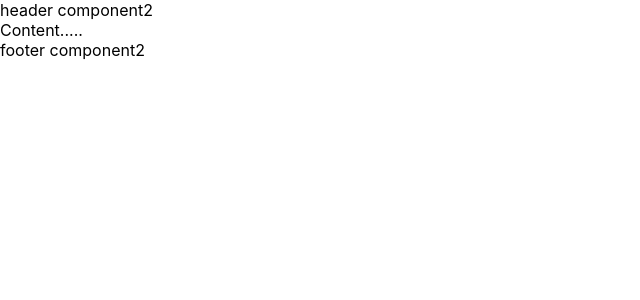
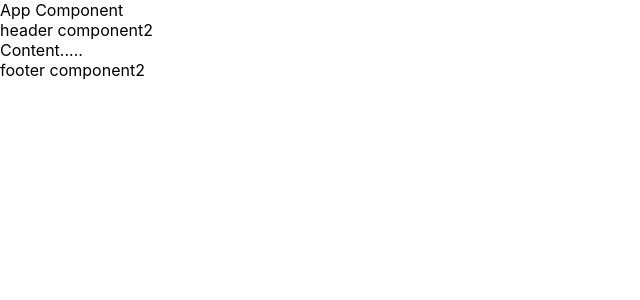
Before and after one commit to Mohammedazzam/React-Beginner2, a React (Create React App) app: page / in a window 1280 px wide. Shown: the top 300 px of the page, without its empty margins (0-640 px from the left). Built offline with nearby package versions, Linux system fonts and the light colour scheme.

Commit message:
state عمل ريندر لل

```diff
--- a/src/App.js
+++ b/src/App.js
@@ -24,6 +24,7 @@ class App extends Component{
     console.log(this.state)
     return (
       <div className="App">
+      {this.state.name}
       <Header title="header component2"/>
       Content.....
       <Footer title="footer component2"/>
```
